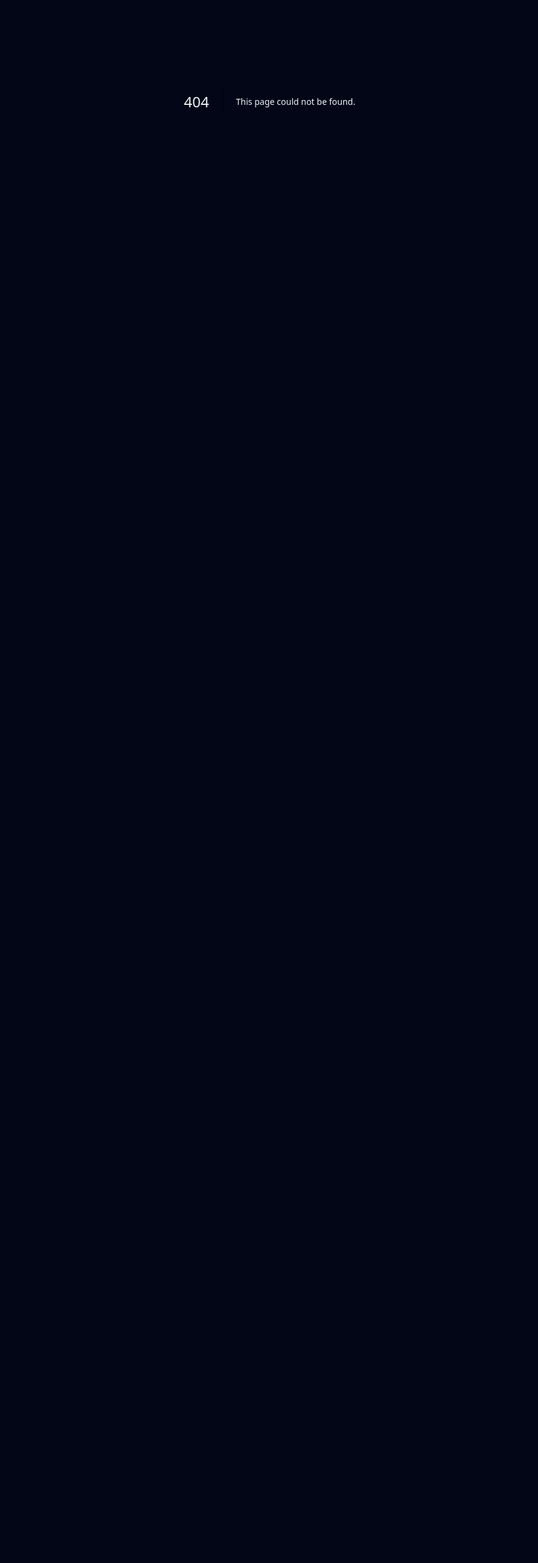
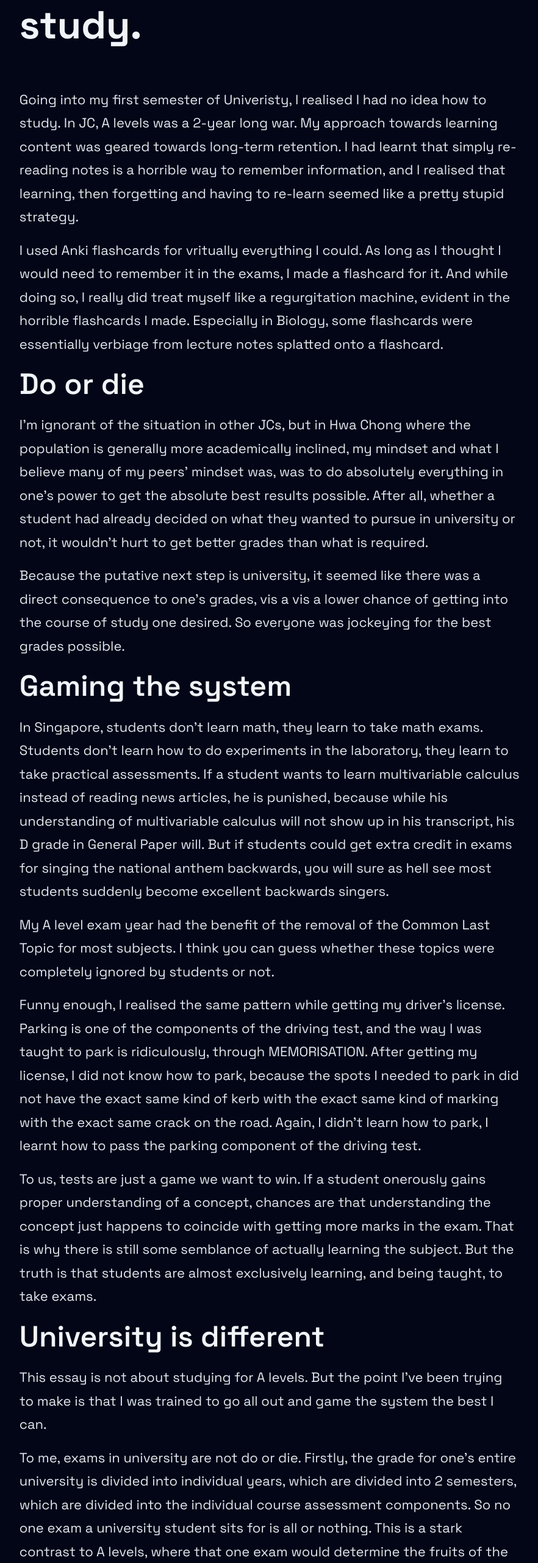
Before and after one commit to chaiyikang/chaiyikang, a Next.js app: page /studying in a window 1280 px wide. Before the commit this address had no page. Shown: the part 234-2797 px from the top of the page at 61% size, without its empty margins (198-1080 px from the left). Before the commit the page ends 800 px from the top, so only its background shows below. Built offline with nearby package versions, Linux system fonts and the light colour scheme.

Commit message:
wrote i dont know how to study

```diff
--- /dev/null
+++ b/src/app/(essays)/essay_components/backhome.jsx
@@ -0,0 +1,16 @@
+import { Button } from "@/components/ui/button";
+import Link from "next/link";
+
+export default function Backhome() {
+	return (
+		<div className="mt-12 text-center">
+			<Button
+				asChild
+				variant="secondary"
+				className="bg-slate-700 text-slate-100 hover:bg-slate-600"
+			>
+				<Link href="/">Back to mainpage</Link>
+			</Button>
+		</div>
+	);
+}
--- a/src/app/(essays)/essay_components/essay.jsx
+++ b/src/app/(essays)/essay_components/essay.jsx
@@ -6,6 +6,7 @@ import Title from "@/app/(essays)/essay_components/title";
 import Heading from "@/app/(essays)/essay_components/heading";
 import Paragraph from "@/app/(essays)/essay_components/paragraph";
 import Quote from "@/app/(essays)/essay_components/quote";
+import Backhome from "@/app/(essays)/essay_components/backhome";
 
 export default function EssayPage() {
 	return (
@@ -19,15 +20,7 @@ export default function EssayPage() {
 						{/* essay goes here */}
 					</div>
 				</article>
-				<div className="mt-12 text-center">
-					<Button
-						asChild
-						variant="secondary"
-						className="bg-slate-700 text-slate-100 hover:bg-slate-600"
-					>
-						<Link href="/#essays">Back to Essays</Link>
-					</Button>
-				</div>
+				<Backhome />
 			</main>
 			<Footer />
 		</>
--- a/src/app/(essays)/growth_mindset/page.jsx
+++ b/src/app/(essays)/growth_mindset/page.jsx
@@ -6,6 +6,7 @@ import Title from "@/app/(essays)/essay_components/title";
 import Heading from "@/app/(essays)/essay_components/heading";
 import Paragraph from "@/app/(essays)/essay_components/paragraph";
 import Quote from "@/app/(essays)/essay_components/quote";
+import Backhome from "@/app/(essays)/essay_components/backhome";
 
 export default function EssayPage() {
 	return (
@@ -273,15 +274,7 @@ export default function EssayPage() {
 						</Paragraph>
 					</div>
 				</article>
-				<div className="mt-12 text-center">
-					<Button
-						asChild
-						variant="secondary"
-						className="bg-slate-700 text-slate-100 hover:bg-slate-600"
-					>
-						<Link href="/#essays">Back to Essays</Link>
-					</Button>
-				</div>
+				<Backhome />
 			</main>
 			<Footer />
 		</>
--- /dev/null
+++ b/src/app/(essays)/studying/page.jsx
@@ -0,0 +1,205 @@
+import Header from "@/components/Header";
+import Footer from "@/components/Footer";
+import { Button } from "@/components/ui/button";
+import Link from "next/link";
+import Title from "@/app/(essays)/essay_components/title";
+import Heading from "@/app/(essays)/essay_components/heading";
+import Paragraph from "@/app/(essays)/essay_components/paragraph";
+import Quote from "@/app/(essays)/essay_components/quote";
+import Backhome from "@/app/(essays)/essay_components/backhome";
+
+export default function EssayPage() {
+	return (
+		<>
+			<Header />
+			<main className="container mx-auto px-4 py-8">
+				<article className="prose prose-invert lg:prose-xl mx-auto">
+					<Title></Title>
+					<Paragraph></Paragraph>
+					<div className="space-y-4 text-slate-200">
+						<Title>I don't know how to study.</Title>
+						<Paragraph>
+							Going into my first semester of
+							Univeristy, I realised I had no idea how
+							to study. In JC, A levels was a 2-year
+							long war. My approach towards learning
+							content was geared towards long-term
+							retention. I had learnt that simply
+							re-reading notes is a horrible way to
+							remember information, and I realised that
+							learning, then forgetting and having to
+							re-learn seemed like a pretty stupid
+							strategy.
+						</Paragraph>
+						<Paragraph>
+							I used Anki flashcards for vritually
+							everything I could. As long as I thought I
+							would need to remember it in the exams, I
+							made a flashcard for it. And while doing
+							so, I really did treat myself like a
+							regurgitation machine, evident in the
+							horrible flashcards I made. Especially in
+							Biology, some flashcards were essentially
+							verbiage from lecture notes splatted onto
+							a flashcard.
+						</Paragraph>
+						<Heading>Do or die</Heading>
+						<Paragraph>
+							I'm ignorant of the situation in other
+							JCs, but in Hwa Chong where the population
+							is generally more academically inclined,
+							my mindset and what I believe many of my
+							peers' mindset was, was to do absolutely
+							everything in one's power to get the
+							absolute best results possible. After all,
+							whether a student had already decided on
+							what they wanted to pursue in university
+							or not, it wouldn't hurt to get better
+							grades than what is required.
+						</Paragraph>
+						<Paragraph>
+							Because the putative next step is
+							university, it seemed like there was a
+							direct consequence to one's grades, vis a
+							vis a lower chance of getting into the
+							course of study one desired. So everyone
+							was jockeying for the best grades
+							possible.
+						</Paragraph>
+						<Heading>Gaming the system</Heading>
+						<Paragraph>
+							In Singapore, students don't learn math,
+							they learn to take math exams. Students
+							don't learn how to do experiments in the
+							laboratory, they learn to take practical
+							assessments. If a student wants to learn
+							multivariable calculus instead of reading
+							news articles, he is punished, because
+							while his understanding of multivariable
+							calculus will not show up in his
+							transcript, his D grade in General Paper
+							will. But if students could get extra
+							credit in exams for singing the national
+							anthem backwards, you will sure as hell
+							see most students suddenly become
+							excellent backwards singers.
+						</Paragraph>
+						<Paragraph>
+							My A level exam year had the benefit of
+							the removal of the Common Last Topic for
+							most subjects. I think you can guess
+							whether these topics were completely
+							ignored by students or not.
+						</Paragraph>
+						<Paragraph>
+							Funny enough, I realised the same pattern
+							while getting my driver's license. Parking
+							is one of the components of the driving
+							test, and the way I was taught to park is
+							ridiculously, through MEMORISATION. After
+							getting my license, I did not know how to
+							park, because the spots I needed to park
+							in did not have the exact same kind of
+							kerb with the exact same kind of marking
+							with the exact same crack on the road.
+							Again, I didn't learn how to park, I
+							learnt how to pass the parking component
+							of the driving test.
+						</Paragraph>
+						<Paragraph>
+							To us, tests are just a game we want to
+							win. If a student onerously gains proper
+							understanding of a concept, chances are
+							that understanding the concept just
+							happens to coincide with getting more
+							marks in the exam. That is why there is
+							still some semblance of actually learning
+							the subject. But the truth is that
+							students are almost exclusively learning,
+							and being taught, to take exams.
+						</Paragraph>
+						<Heading>University is different</Heading>
+						<Paragraph>
+							This essay is not about studying for A
+							levels. But the point I've been trying to
+							make is that I was trained to go all out
+							and game the system the best I can.
+						</Paragraph>
+						<Paragraph>
+							To me, exams in university are not do or
+							die. Firstly, the grade for one's entire
+							university is divided into individual
+							years, which are divided into 2 semesters,
+							which are divided into the individual
+							course assessment components. So no one
+							exam a university student sits for is all
+							or nothing. This is a stark contrast to A
+							levels, where that one exam would
+							determine the fruits of the entire 2 years
+							(You could even see it as 12, from
+							secondary to JC.) of education.
+						</Paragraph>
+						<Paragraph>
+							In addition, the consequences of one's
+							grades becomes more unclear now that there
+							is no specific predetermined next step.
+							You could Zuckerberg out of college into a
+							billionaire or graduate with honours and
+							lead a miserable life with a job you hate
+							or graduate with the bare minimum and live
+							a idyllic life as a rice farmer in
+							Vietnam.
+						</Paragraph>
+						<Paragraph>
+							And so, without going into the details of
+							my career aspirations, grades are not my
+							utmost concern, and so univeristy exams
+							are not really a system I am interested in
+							gaming.
+						</Paragraph>
+						<Paragraph>
+							Even though I had some inkling of this
+							notion at the back of my mind, once my
+							first semester started, I honestly became
+							inundated with workload, and unfortunately
+							reverted to the default mindset: do or
+							die, game the system, optimise grades.{" "}
+						</Paragraph>
+						<Paragraph>
+							One example of this was how I opted to
+							study for my Molecular Genetics course.
+							The 60% of the course grade was split
+							across 3 CAs, all of which were open-book.
+							"Game the system, optimise grades", so I
+							didn't bother committing any of it to
+							memory, or making myself understand the
+							content in a way that I could recall more
+							easily. I just fouced on making notes on
+							my laptop so I could use them in the CA.
+						</Paragraph>
+						<Paragraph>
+							Ironically, the final exam was revealed to
+							be closed book after the second CA. So
+							actually what I thought was optimising
+							grades actually came back to bite me.
+						</Paragraph>
+						<Heading>How I want to study</Heading>
+						<Paragraph>
+							I want to study things that are either
+							interesting to me, important to me, or
+							have applications to matters that interest
+							or importance to me. How do I want to
+							study these things? I want to study these
+							things without giving a single care to my
+							grade at the end of the semester. How do I
+							achieve that? I don't know. I don't know
+							how to study.
+						</Paragraph>
+					</div>
+				</article>
+				<Backhome />
+			</main>
+			<Footer />
+		</>
+	);
+}
--- a/src/app/page.jsx
+++ b/src/app/page.jsx
@@ -2,6 +2,9 @@ import Header from "@/components/Header";
 import Footer from "@/components/Footer";
 import ProjectCard from "@/components/ProjectCard";
 import EssayCard from "@/components/EssayCard";
+import { Button } from "@/components/ui/button";
+import Link from "next/link";
+import { Github } from "lucide-react";
 
 const projects = [
 	{
@@ -20,6 +23,12 @@ const essays = [
 		description:
 			"The single most powerful thing I have learnt in my life.",
 		link: "/growth_mindset",
+	},
+	{
+		title: "I don't know how to study",
+		description:
+			"Written by a student with perfect A level grades",
+		link: "/studying",
 	},
 ];
 
@@ -64,6 +73,30 @@ export default function Home() {
 						</div>
 					</section>
 				</div>
+				<section id="github" className="my-16 text-center">
+					<h2 className="text-3xl font-bold mb-6 text-slate-100">
+						Check Out My GitHub
+					</h2>
+					<p className="text-xl mb-8 text-slate-300">
+						Explore more of my projects and contributions
+						on GitHub.
+					</p>
+					<Button
+						asChild
+						variant="outline"
+						size="lg"
+						className="bg-slate-800 text-slate-100 hover:bg-slate-700"
+					>
+						<Link
+							href="https://github.com/yourusername"
+							target="_blank"
+							rel="noopener noreferrer"
+						>
+							<Github className="mr-2 h-5 w-5" />
+							Visit My GitHub Profile
+						</Link>
+					</Button>
+				</section>
 			</main>
 			<Footer />
 		</>
--- a/src/components/Header.jsx
+++ b/src/components/Header.jsx
@@ -7,10 +7,10 @@ export default function Header() {
 				<Link href="/" className="text-2xl font-bold">
 					Yi Kang
 				</Link>
-				<ul className="flex space-x-6">
+				{/* <ul className="flex space-x-6">
 					<li>
 						<Link
-							href="#about"
+							href="/about"
 							className="hover:text-slate-300 transition-colors"
 						>
 							About
@@ -18,7 +18,7 @@ export default function Header() {
 					</li>
 					<li>
 						<Link
-							href="#projects"
+							href="/projects"
 							className="hover:text-slate-300 transition-colors"
 						>
 							Projects
@@ -26,13 +26,13 @@ export default function Header() {
 					</li>
 					<li>
 						<Link
-							href="#essays"
+							href="/essays"
 							className="hover:text-slate-300 transition-colors"
 						>
 							Essays
 						</Link>
 					</li>
-				</ul>
+				</ul> */}
 			</nav>
 		</header>
 	);
```
